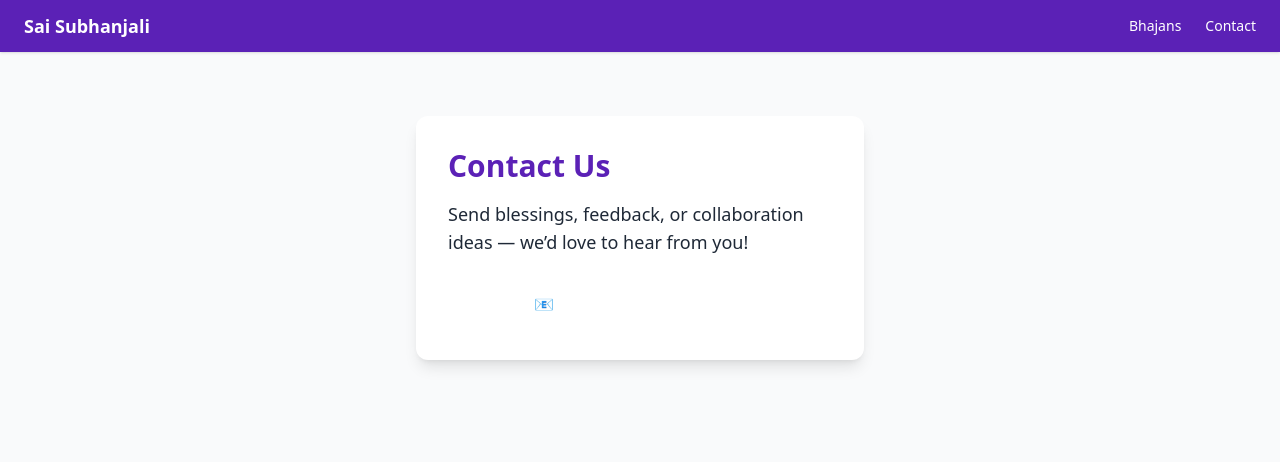
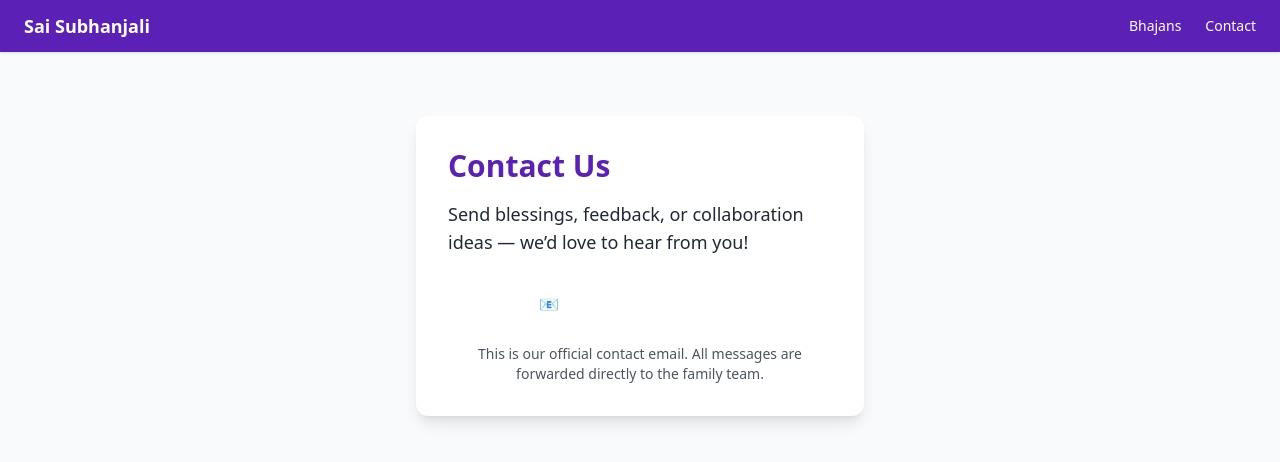
Before and after one commit to shekhar1971/saisubhanjali.com, a Next.js app: page /contact in a window 1280 px wide. Shown: the top 462 px of the page. Built offline with nearby package versions, Linux system fonts and the light colour scheme.

Commit message:
Update page.tsx

```diff
--- a/app/contact/page.tsx
+++ b/app/contact/page.tsx
@@ -7,11 +7,15 @@ export default function ContactPage() {
       </p>
 
       <a
-        href="mailto:shekhar72@hotmail.com"
+        href="mailto:info@saisubhanjali.com"
         className="block rounded-xl bg-brand-600 py-3 text-center font-medium text-white hover:bg-brand-700"
       >
-        📧 shekhar72@hotmail.com
+        📧 info@saisubhanjali.com
       </a>
+
+      <p className="mt-4 text-sm text-gray-600 text-center">
+        This is our official contact email. All messages are forwarded directly to the family team.
+      </p>
     </div>
   );
 }
```
